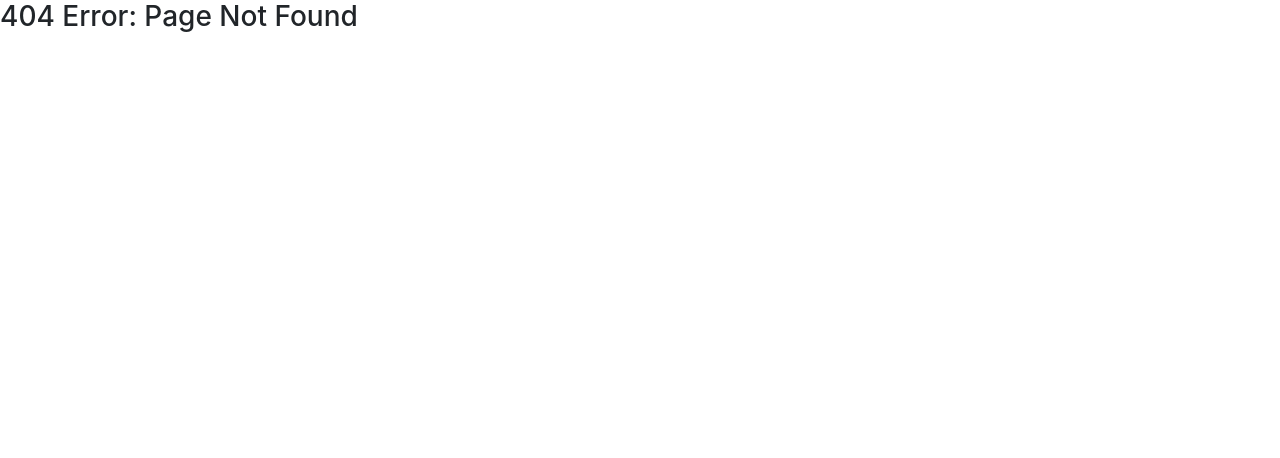
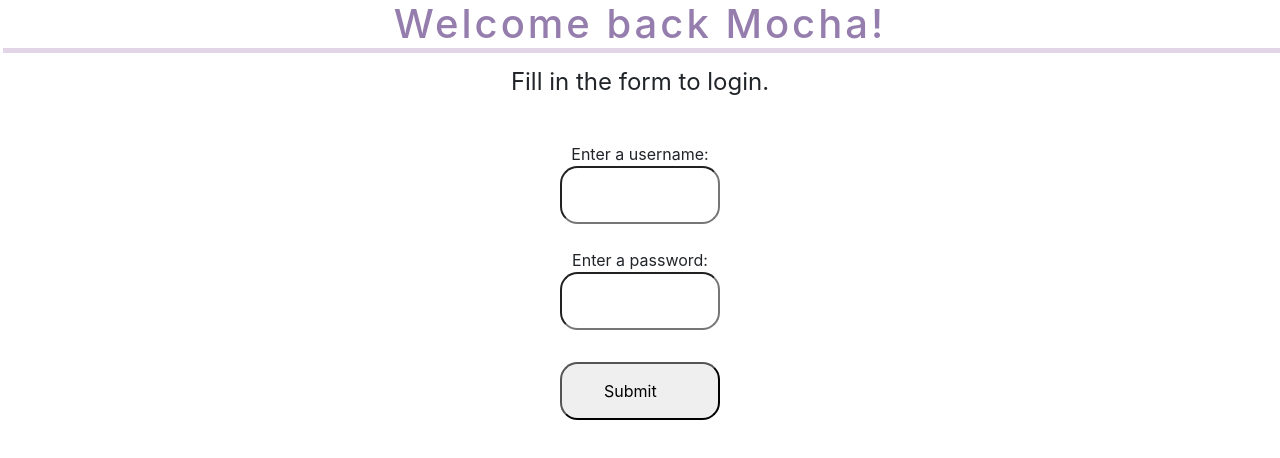
Before and after one commit to IzYoBoiJay/PastelCafeWebsite, a React (Create React App) app in the folder Client/: page /Login in a window 1280 px wide. Before the commit this address led to /404. Shown: the top 458 px of the page. Built offline with nearby package versions, Linux system fonts and the light colour scheme.

Commit message:
Login Page Created and Minor Fixes

```diff
--- a/Client/src/App.js
+++ b/Client/src/App.js
@@ -5,9 +5,11 @@ import { BrowserRouter as Router, Switch, Route, Redirect } from "react-router-d
 //Pages
 import MainPage from "./Pages/MainPage";
 import PageNotFound from "./Pages/404";
+
 import Register from "./Pages/Register/Register";
+import Login from "./Pages/Login/Login";
+
 import Cart from "./Pages/Cart/Cart";
-
 import Products from "./Pages/Products/Products";
 
 class App extends Component {
@@ -20,6 +22,7 @@ class App extends Component {
 
         <Route exact path="/" component={MainPage}/>
         <Route exact path="/Register" component={Register}/>
+        <Route exact path="/Login" component={Login}/>
         <Route exact path="/Cart" component={Cart}/>
         <Route exact path="/Menu"component={Products}/>
         <Route exact path="/404" component={PageNotFound}/>
--- a/Client/src/Pages/Cart/Cart.js
+++ b/Client/src/Pages/Cart/Cart.js
@@ -6,7 +6,7 @@ const Cart = () => {
 
     const getCart = async () => {
         try {
-            const response = await fetch("http://localhost:5000/todos");
+            const response = await fetch("http://localhost:5000/Cart/:customer");
             const jsonData = await response.json();
 
             setMenuItems(jsonData);
--- /dev/null
+++ b/Client/src/Pages/Login/Login.js
@@ -0,0 +1,80 @@
+import React, { Fragment } from "react";
+import { useState } from "react";
+import { RegH1, RegP, RegLabel, RegInput, RegForm } from "./LoginElements";
+
+const Register = () => {
+
+  const [username, setUsername] = useState("");
+  const [password, setPassword] = useState("");
+
+
+  const handleSubmit = async e => {
+
+    e.preventDefault();
+
+    try {
+
+      alert(
+          "Your Username: " +
+          username +
+          "\nYour Password: " +
+          password
+      );
+
+      const body = {username, password};
+
+      const response = await fetch("http://localhost:5000/login", {
+
+        method: "POST",
+        headers: { "Content-Type": "application/json"},
+        body: JSON.stringify(body)
+
+      });
+
+      console.log(response);
+
+    } catch (error) {
+
+      console.log(error.message);
+
+    }
+
+  }
+
+
+    return (
+      <div>
+        <RegH1>Welcome back Mocha!</RegH1>
+        <RegP>Fill in the form to login.</RegP>
+
+        <RegForm onSubmit={handleSubmit}>
+
+          <RegLabel>
+            Enter a username:
+            <RegInput
+              name="username"
+              type="text"
+              username={username}
+              onChange={e => setUsername(e.target.value)}
+            />
+          </RegLabel>
+
+          <RegLabel>
+            Enter a password:
+            <RegInput
+              name="password"
+              type="text"
+              password={password}
+              onChange={e => setPassword(e.target.value)}
+            />
+          </RegLabel>
+
+          <RegLabel />
+          <RegInput type="submit" value="Submit" />
+
+        </RegForm>
+      </div>
+    );
+}
+
+export default Register;
--- /dev/null
+++ b/Client/src/Pages/Login/LoginElements.js
@@ -0,0 +1,66 @@
+import styled from "styled-components";
+
+export const RegH1 = styled.h1`
+    text-align: center;
+    color: #957DAD;
+    margin-bottom: 1rem;
+    box-shadow: 3px 5px #E3D5E8;
+    letter-spacing: 3px;
+`;
+
+export const RegP = styled.p`
+
+    text-align: center;
+    font-size: 1.5em;
+
+`;
+{/*
+export const RegForm = styled.form`
+
+    position: absolute;
+    left: 50%;
+    top: 50%;
+    transform: translate(-50%, -50%);
+    text-align: center;
+
+`;
+*/}
+
+export const RegForm = styled.form`
+
+    display: flex;
+    flex-direction: column;
+    text-align: center;
+    margin: auto;
+    width: 50%;
+    padding: 10px;
+
+`;
+
+{/*
+export const RegLabel = styled.label`
+    display: flex;
+    flex-direction: column;
+    width: 10em;
+    padding-top: 1em;
+    margin-right: 2em;
+`;
+*/}
+export const RegLabel = styled.label`
+    padding-top: 1em;
+`;
+
+{/*to clean up*/}
+export const RegInput = styled.input`
+
+    width: 10em;
+    display: flex;
+    flex-direction: column;
+    position: relative;
+    padding: 15px 10px 15px 42px;
+    border-radius: 1.1em;
+    text-align: left;
+    margin: auto
+
+
+`;
--- a/Client/src/components/Sidebar/index.js
+++ b/Client/src/components/Sidebar/index.js
@@ -15,7 +15,7 @@ const Sidebar = ({isOpen, toggle}) => {
 
                 <SidebarMenu>
 
-                    <SidebarLink to="/404">
+                    <SidebarLink to="/Menu">
                         Menu
                     </SidebarLink>
 
@@ -23,7 +23,7 @@ const Sidebar = ({isOpen, toggle}) => {
                         Cart
                     </SidebarLink>
 
-                    <SidebarLink to="/">
+                    <SidebarLink to="/Login">
                         Login
                     </SidebarLink>
 
```
